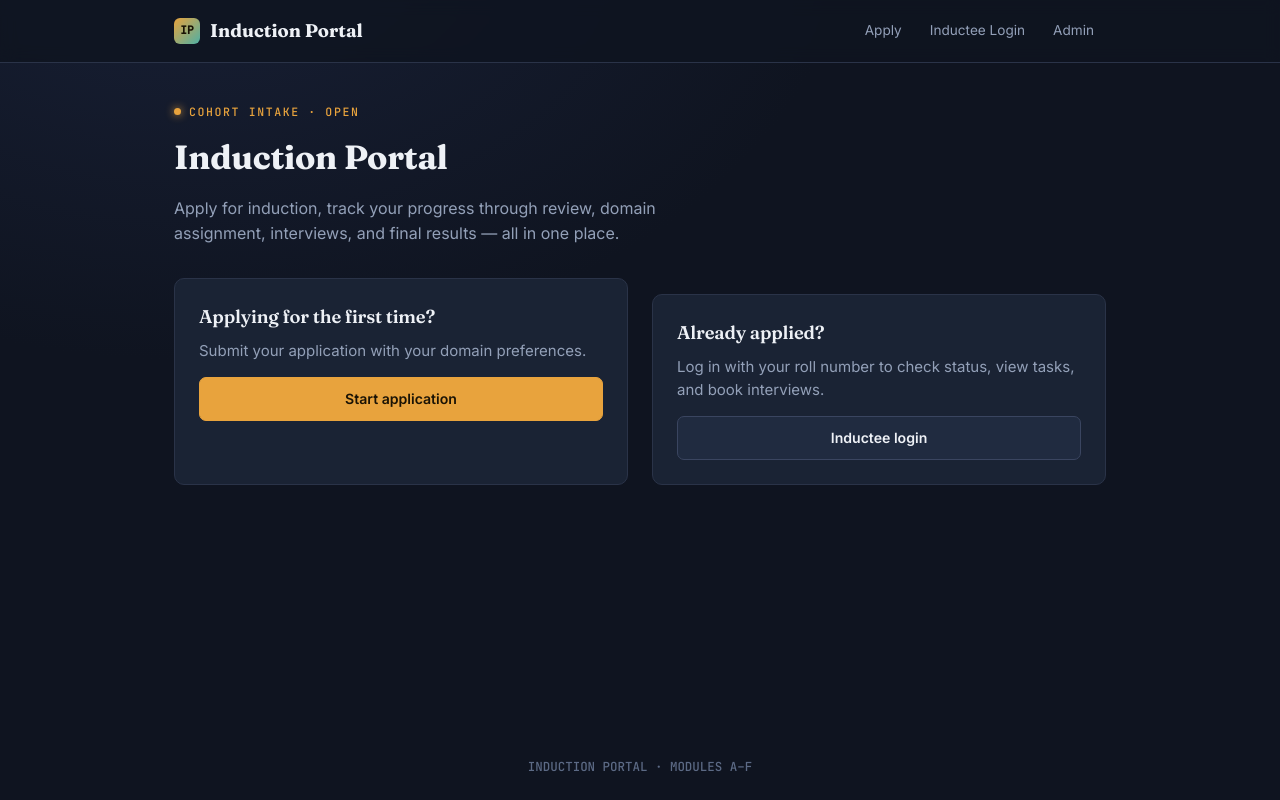
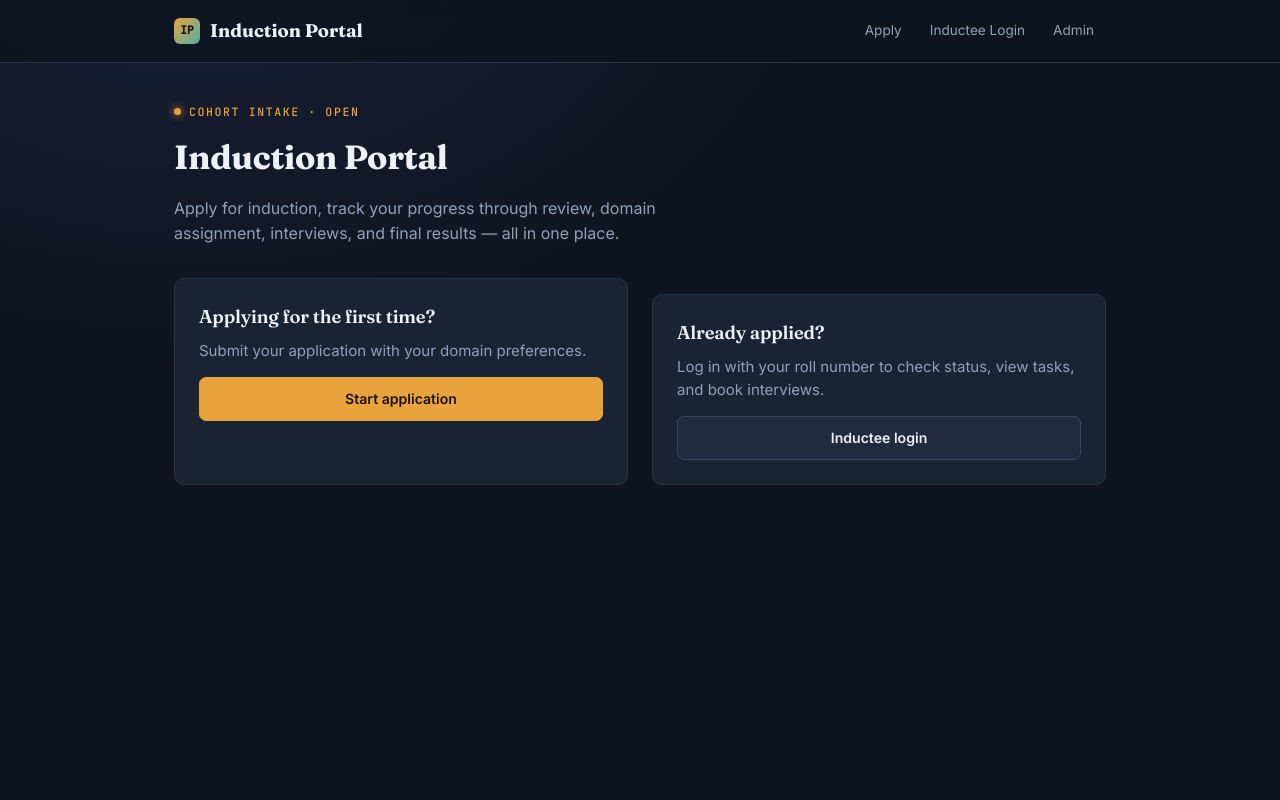
Before and after one commit to AkashGuru2008/Induction-Portal, a React (Vite) app in the folder frontend/: page / in a window 1280 px wide. Built offline with nearby package versions, Linux system fonts and the light colour scheme; no server answers.

Commit message:
Update App.jsx

```diff
--- a/frontend/src/App.jsx
+++ b/frontend/src/App.jsx
@@ -44,7 +44,6 @@ export default function App() {
           </Routes>
         </div>
       </main>
-      <div className="footer-note">INDUCTION PORTAL · MODULES A–F</div>
     </div>
   );
 }
```
